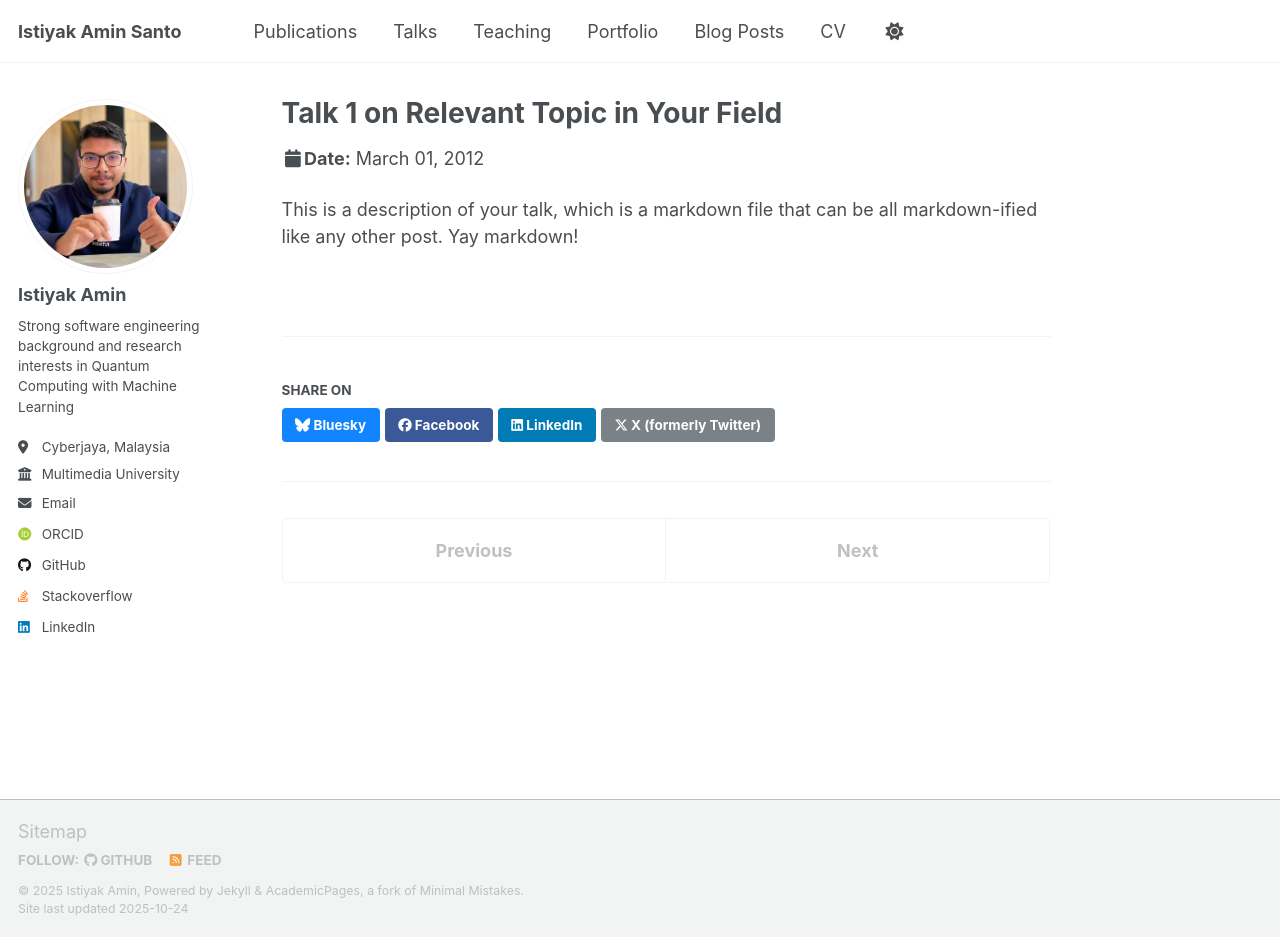
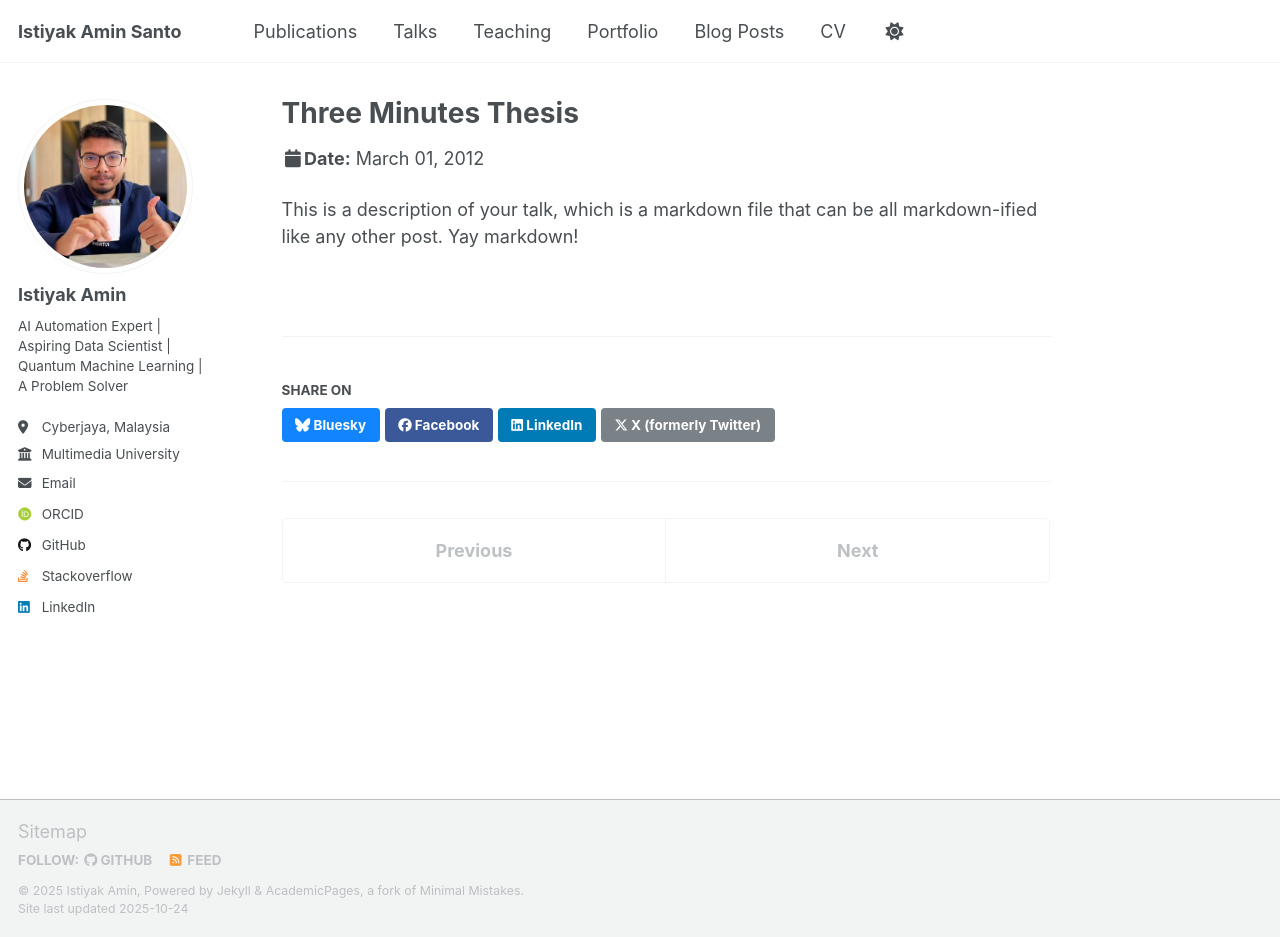
Before and after one commit to istiyakamin/istiyakamin.github.io, a Jekyll site: the page built from _talks/2012-03-01-talk-1.md, in a window 1280 px wide and 937 px high. Built offline with Jekyll 4.4.1, drawn with Linux system fonts in a browser that asks for light colours; some web fonts are replaced; a script that is not in the unit is left out.

Commit message:
bio updated

```diff
--- a/_config.yml
+++ b/_config.yml
@@ -26,7 +26,7 @@ author:
   avatar           : "profile.png"
   name             : "Istiyak Amin"
   pronouns         : # example: "she/her"
-  bio              : "Strong software engineering background and research interests in Quantum Computing with Machine Learning"
+  bio              : "AI Automation Expert | Aspiring Data Scientist | Quantum Machine Learning | A Problem Solver"
   location         : "Cyberjaya, Malaysia"
   employer         : "Multimedia University"
   uri              : # URL
--- a/_talks/2012-03-01-talk-1.md
+++ b/_talks/2012-03-01-talk-1.md
@@ -1,11 +1,11 @@
 ---
-title: "Talk 1 on Relevant Topic in Your Field"
+title: "Three Minutes Thesis"
 collection: talks
 type: "Talk"
 permalink: /talks/2012-03-01-talk-1
-venue: "UC San Francisco, Department of Testing"
+venue: "Multimedia University"
 date: 2012-03-01
-location: "San Francisco, CA, USA"
+location: "Cyberjaya, Malaysia"
 ---
 
 This is a description of your talk, which is a markdown file that can be all markdown-ified like any other post. Yay markdown!
```
Also changed, not shown: _posts/2025-10-22-n8n-install-wsl-using-systemd.md (+2 -0 lines), _talks/2013-03-01-tutorial-1.md (deleted, +0 -13 lines), _talks/2014-02-01-talk-2.md (deleted, +0 -13 lines), _talks/2014-03-01-talk-3.md (deleted, +0 -11 lines), _talks/2025-07-21-inventx.md (added, +62 -0 lines), images/talks/inventx/1.jpg (added), images/talks/inventx/2.jpg (added), images/talks/inventx/3.jpg (added), images/talks/inventx/4.jpg (added), images/talks/inventx/5.jpg (added), images/talks/inventx/6.jpg (added), images/talks/inventx/7.jpg (added), images/talks/inventx/8.jpg (added), images/talks/inventx/9.jpg (added).
